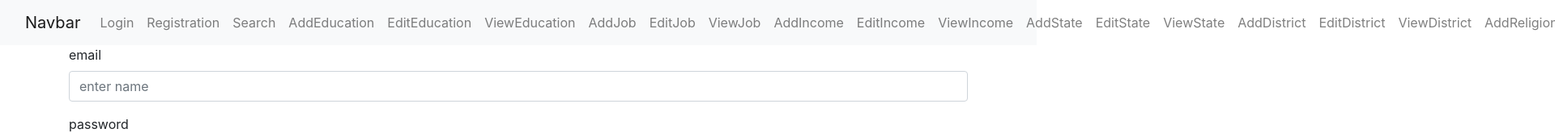
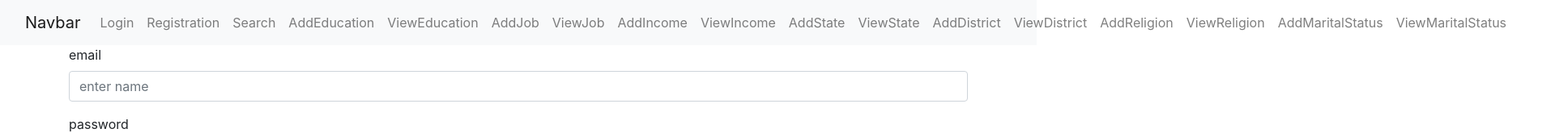
Before and after one commit to anjan152/matrimony, a React (Create React App) app: page / in a window 1280 px wide. Shown: the top 165 px of the page at 81% size, 1920 px wide, since content can reach past the window. Built offline with nearby package versions, Linux system fonts and the light colour scheme.

Commit message:
firebase emulator,testing of each page

```diff
--- a/src/custom_screens/custom_nav.js
+++ b/src/custom_screens/custom_nav.js
@@ -32,45 +32,35 @@ export class CustomNavbar extends React.Component {
               <li class="nav-item">
               <a href="/add_education" class="nav-link">AddEducation</a>
               </li>
-              <li class="nav-item">
-              <a href="/edit_education" class="nav-link">EditEducation</a>
-              </li>
+
               <li class="nav-item">
               <a href="/view_education" class="nav-link">ViewEducation</a>
               </li>
               <li class="nav-item">
               <a href="/add_job" class="nav-link">AddJob</a>
               </li>
-              <li class="nav-item">
-              <a href="/edit_job" class="nav-link">EditJob</a>
-              </li>
+
               <li class="nav-item">
               <a href="/view_job" class="nav-link">ViewJob</a>
               </li>
               <li class="nav-item">
               <a href="/add_income" class="nav-link">AddIncome</a>
               </li>
-              <li class="nav-item">
-              <a href="/edit_income" class="nav-link">EditIncome</a>
-              </li>
+
               <li class="nav-item">
               <a href="/view_income" class="nav-link">ViewIncome</a>
               </li>
               <li class="nav-item">
               <a href="/add_state" class="nav-link">AddState</a>
               </li>
-              <li class="nav-item">
-              <a href="/edit_state" class="nav-link">EditState</a>
-              </li>
+
               <li class="nav-item">
               <a href="/view_state" class="nav-link">ViewState</a>
               </li>
               <li class="nav-item">
               <a href="/add_district" class="nav-link">AddDistrict</a>
               </li>
-              <li class="nav-item">
-              <a href="/edit_district" class="nav-link">EditDistrict</a>
-              </li>
+
               <li class="nav-item">
               <a href="/view_district" class="nav-link">ViewDistrict</a>
               </li>
@@ -78,25 +68,17 @@ export class CustomNavbar extends React.Component {
               <a href="/add_religion" class="nav-link">AddReligion</a>
               </li>
               <li class="nav-item">
-              <a href="/edit_religion" class="nav-link">EditReligion</a>
-              </li>
-              <li class="nav-item">
               <a href="/view_religion" class="nav-link">ViewReligion</a>
               </li>
               <li class="nav-item">
               <a href="/add_marital_status" class="nav-link">AddMaritalStatus</a>
               </li>
-              <li class="nav-item">
-              <a href="/edit_marital_status" class="nav-link">EditMaritalStatus</a>
-              </li>
+
               <li class="nav-item">
               <a href="/view_marital_status" class="nav-link">ViewMaritalStatus</a>
               </li>
 
-
-
-
-            </ul>
+           </ul>
 
           </div>
         </div>
@@ -104,6 +86,9 @@ export class CustomNavbar extends React.Component {
 
 
 
+
+
+
     );
   }
 
--- a/src/custom_screens/search.js
+++ b/src/custom_screens/search.js
@@ -1,6 +1,7 @@
 import React from "react";
-import { Form, Button, Container, Row, Col, Education
- } from "react-bootstrap";
+import {
+  Form, Button, Container, Row, Col, Education
+} from "react-bootstrap";
 import firebase from 'firebase/app';
 import 'firebase/firebase-firestore';
 import 'firebase/firebase-auth';
@@ -49,7 +50,34 @@ export class SearchPage extends React.Component {
             <Col lg={6}>
               <Form id="form" onSubmit={this.handleSubmit}>
                 <Form.Group>
+                <Form.Control as="select" >
+      <option>religion</option></Form.Control>
+                </Form.Group>
+      <Form.Group>
+                <Form.Control as="select" >
+      <option>education</option></Form.Control>
+                </Form.Group>
+      <Form.Group>
+                <Form.Control as="select" >
+      <option>district</option></Form.Control>
+                </Form.Group>
+      <Form.Group>
+                <Form.Control as="select" >
+      <option>state</option></Form.Control>
+                </Form.Group>
+      <Form.Group>
+                <Form.Control as="select" >
 
+      <option>job</option></Form.Control>
+                </Form.Group>
+            <Form.Group>
+                <Form.Control as="select" >
+      <option>income</option></Form.Control>
+                </Form.Group>
+      <Form.Group>
+                <Form.Control as="select" >
+      <option>education</option>
+    </Form.Control>
                 </Form.Group>
                 <Form.Group><Button type="submit" className="btn btn-primary"> SEARCH</Button>
                 </Form.Group>
--- a/src/index.js
+++ b/src/index.js
@@ -5,6 +5,10 @@ import App from './App';
 import reportWebVitals from './reportWebVitals';
 import 'bootstrap/dist/css/bootstrap.min.css';
 import firebase from 'firebase/app';
+import 'firebase/storage';
+import 'firebase/functions';
+import 'firebase/firestore';
+import 'firebase/auth';
 let config = {
   apiKey: "AIzaSyAd_HI46GGKYgXqxTqBxAzwsu33crBfR_M",
     authDomain: "matrimony-2731c.firebaseapp.com",
@@ -17,7 +21,13 @@ let config = {
 
 };
 firebase.initializeApp(config);
+firebase.auth().useEmulator("http://localhost:9099")
 
+firebase.storage().useEmulator("localhost",9199);
+
+firebase.functions().useEmulator("localhost",5001);
+
+firebase.firestore().useEmulator("localhost",8080);
 ReactDOM.render(
   <React.StrictMode>
     <App />
```
Also changed, not shown: src/App.js (+4 -4 lines).
